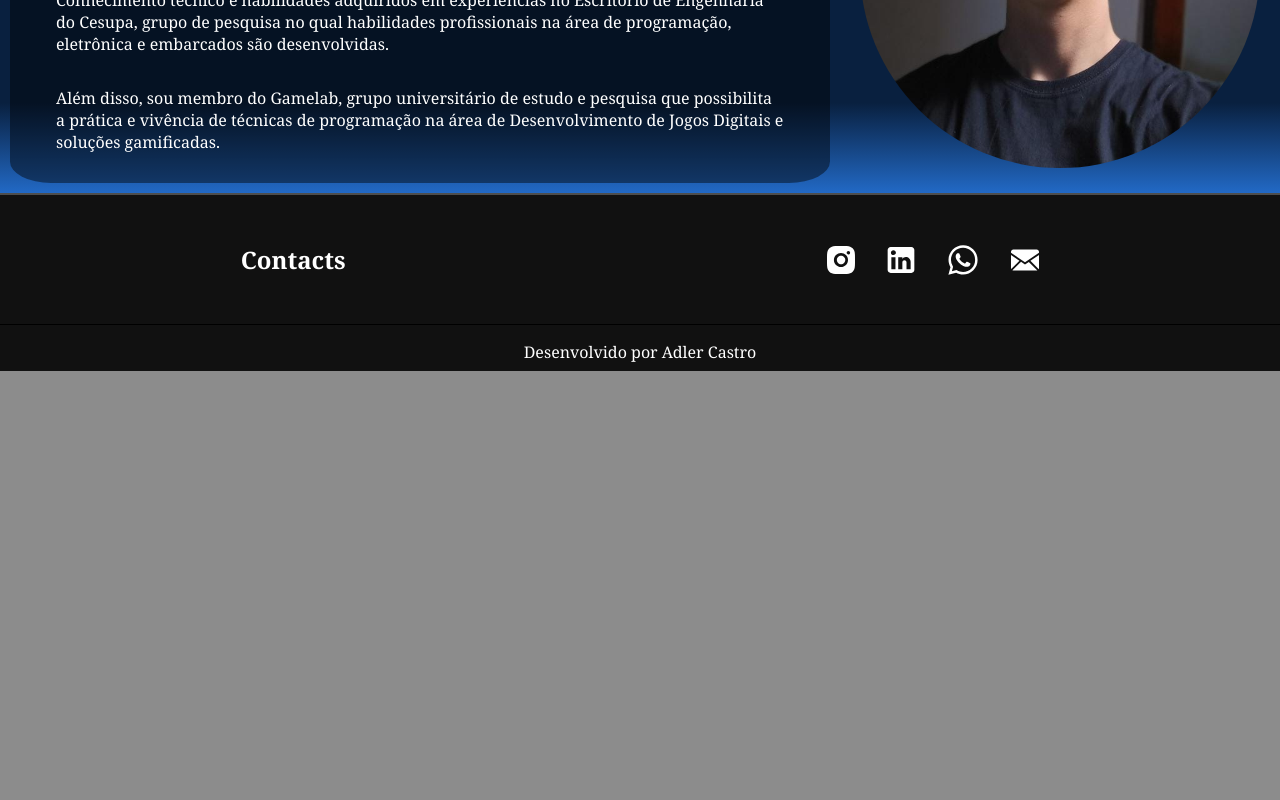
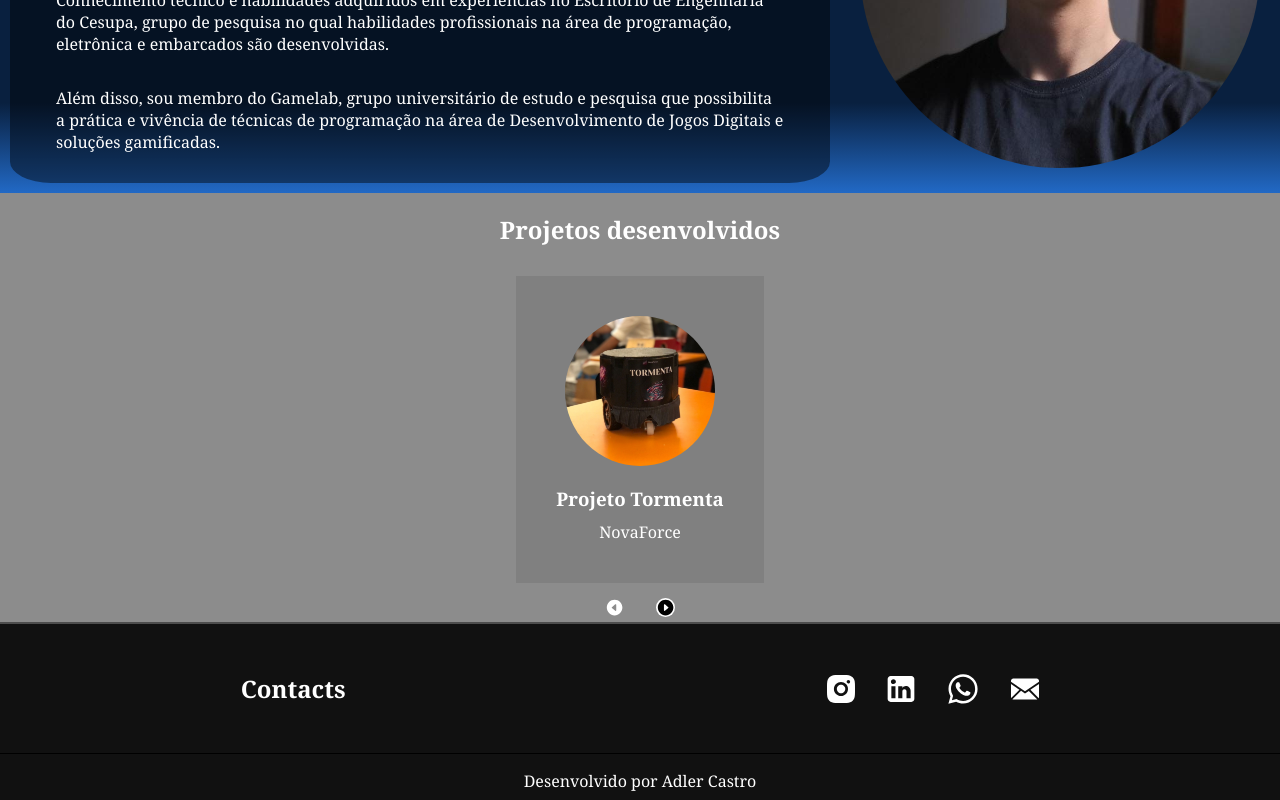
Before and after one commit to AdlerCastro/Website-Pessoal, a Next.js app in the folder website-pessoal/: page / in a window 1280 px wide. Shown: the part 1058-1858 px from the top of the page. Before the commit the page ends 1429 px from the top, so only its background shows below. Built offline with nearby package versions, Linux system fonts and the light colour scheme.

Commit message:
:construction: Em progresso

```diff
--- a/website-pessoal/src/app/page.tsx
+++ b/website-pessoal/src/app/page.tsx
@@ -1,11 +1,13 @@
 import Hero from "@/components/templates/Hero";
 import About from "@/components/templates/About";
+import Projects from "@/components/templates/Projects";
 
 export default function Home() {
   return (
     <>
       <Hero/>
       <About/>
+      <Projects/>
     </>
   );
 }
```
